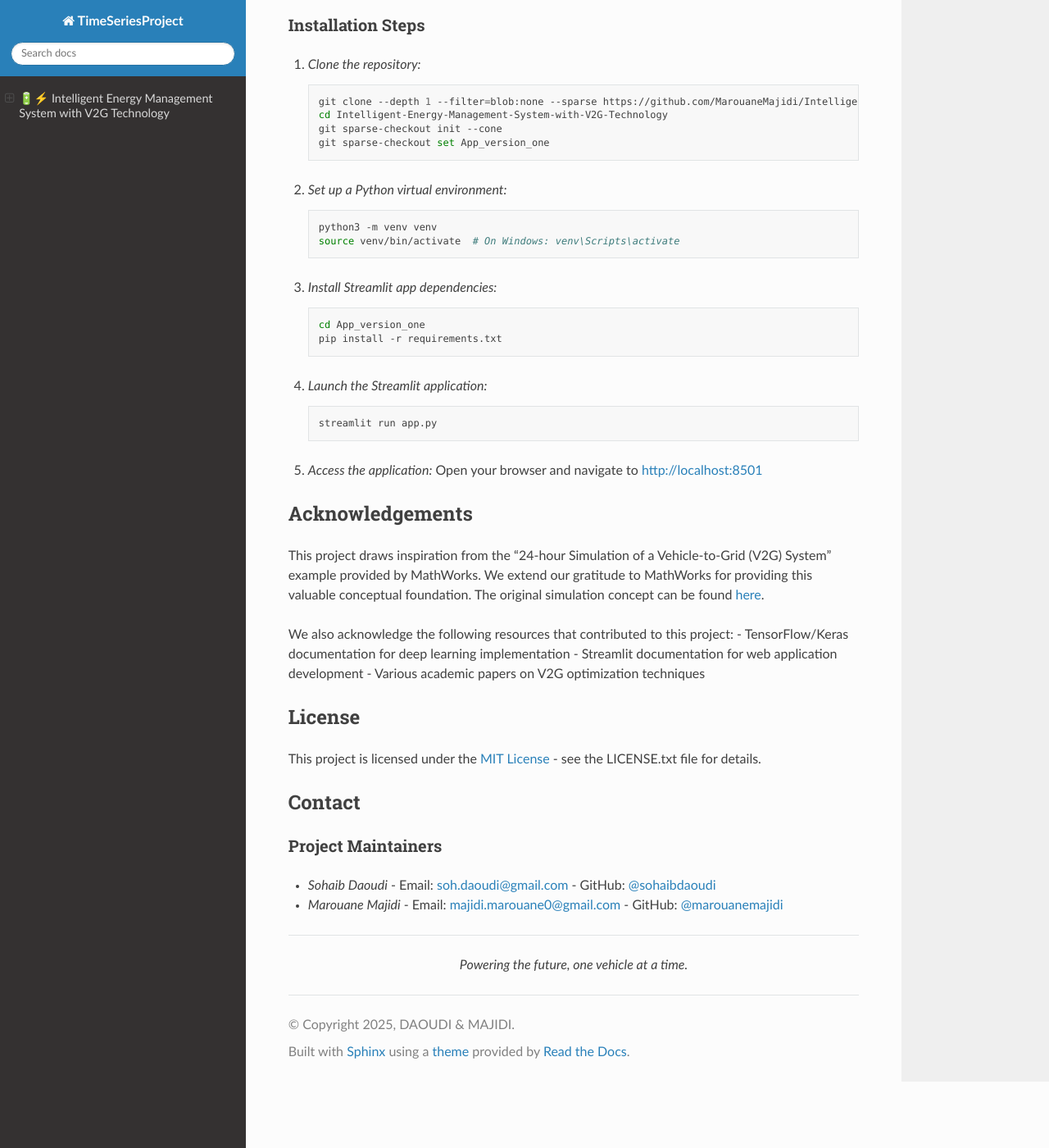
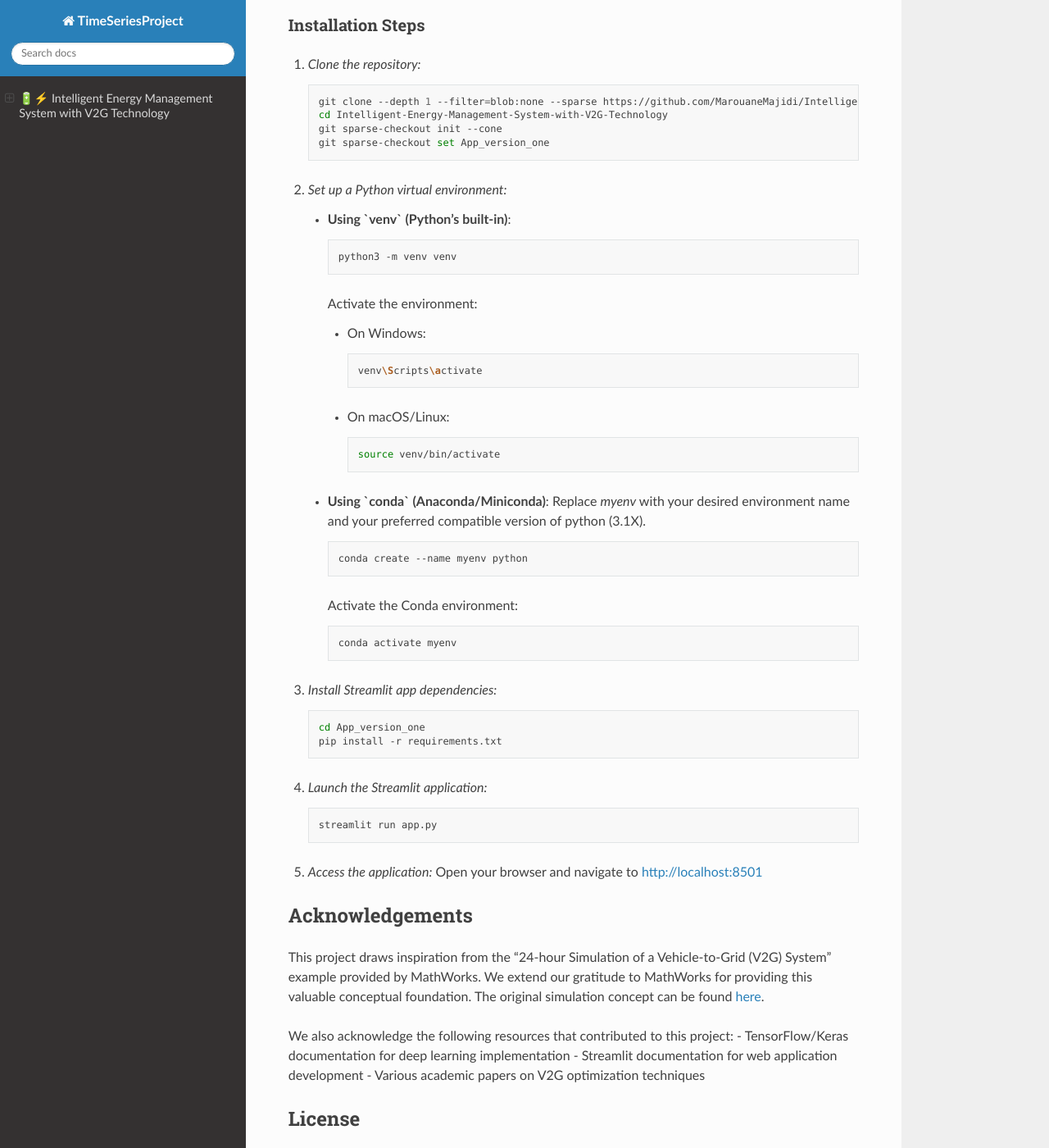
Before and after one commit to sohaibdaoudi/rtd, a Sphinx documentation site: the page built from source/index.rst, in a window 1280 px wide and 1400 px high, scrolled down 5159 px. Shown: the whole window at 82% size. Built offline with Sphinx 7.4.7 and the Read the Docs theme 3.1.0, drawn with Linux system fonts in a browser that asks for light colours.

Commit message:
edited warnings

```diff
--- a/source/index.rst
+++ b/source/index.rst
@@ -270,10 +264,43 @@ Installation Steps
 
 2. *Set up a Python virtual environment:*
 
-   .. code-block:: bash
+   * **Using `venv` (Python's built-in)**:
 
-      python3 -m venv venv
-      source venv/bin/activate  # On Windows: venv\Scripts\activate
+
+     .. code-block:: bash
+
+       python3 -m venv venv
+
+     Activate the environment:
+
+     * On Windows:
+
+       .. code-block:: bash
+
+         venv\Scripts\activate
+
+     * On macOS/Linux:
+
+
+       .. code-block:: bash
+
+         source venv/bin/activate
+
+   * **Using `conda` (Anaconda/Miniconda)**:
+     Replace `myenv` with your desired environment name and your preferred compatible version of python (3.1X).
+
+
+     .. code-block:: bash
+
+
+       conda create --name myenv python
+
+     Activate the Conda environment:
+
+     .. code-block:: bash
+
+
+       conda activate myenv
 
 3. *Install Streamlit app dependencies:*
 
@@ -302,19 +328,16 @@ We also acknowledge the following resources that contributed to this project:
 - Streamlit documentation for web application development
 - Various academic papers on V2G optimization techniques
 
-.. _license-section:
+
 
 License
 -------
 This project is licensed under the `MIT License <./LICENSE.txt>`_ - see the LICENSE.txt file for details.
 
-.. _contact:
 
 Contact
 -------
 
-Project Maintainers
-~~~~~~~~~~~~~~~~~~~
 - *Sohaib Daoudi*
   - Email: `soh.daoudi@gmail.com <mailto:soh.daoudi@gmail.com>`_
   - GitHub: `@sohaibdaoudi <https://github.com/sohaibdaoudi>`_
```
Also changed, not shown: other parts of source/index.rst (+2 -9 lines), 6 other files.
